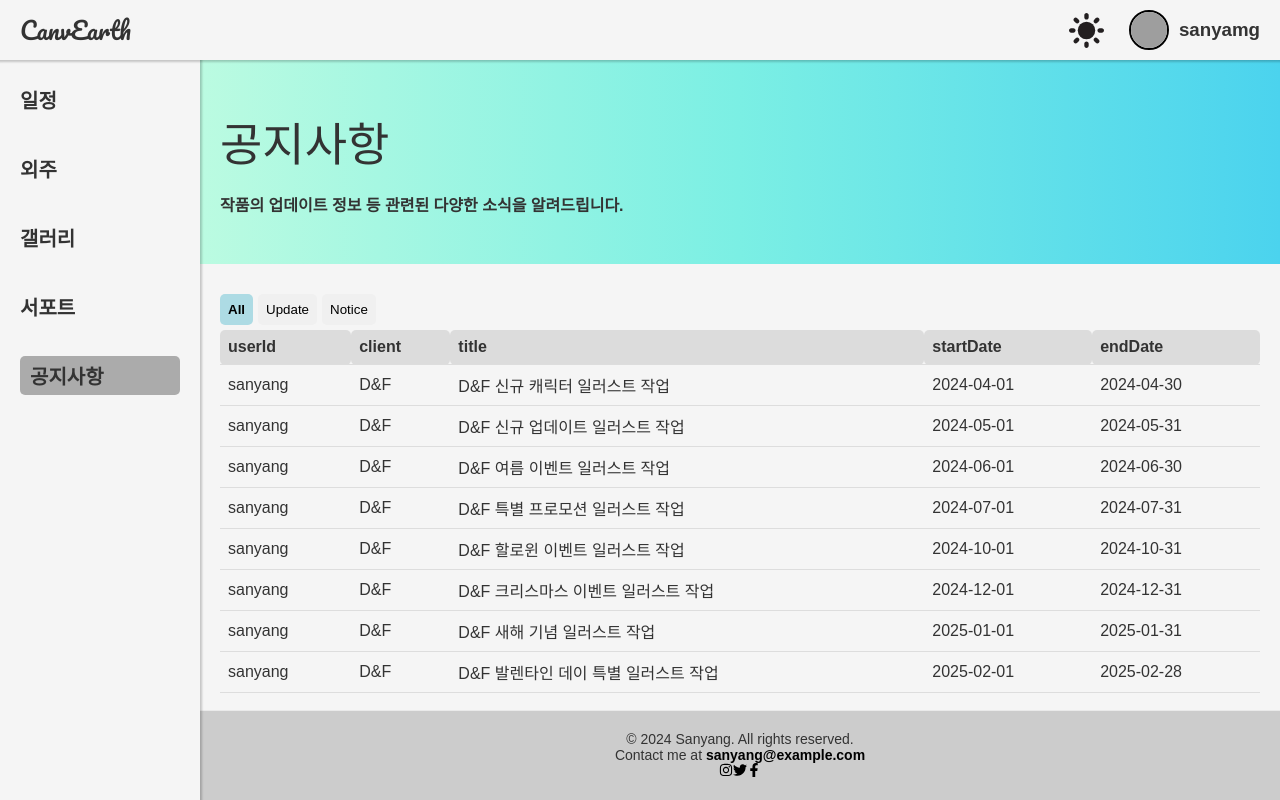
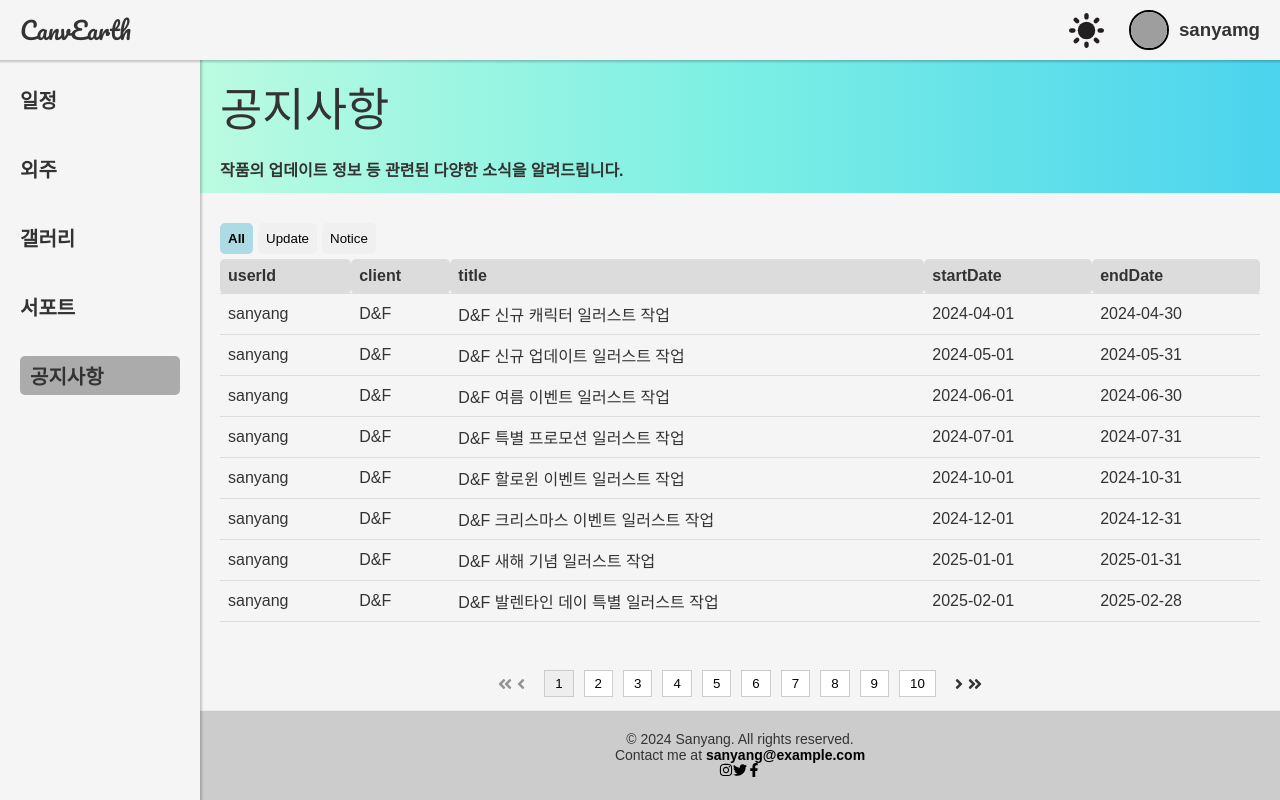
Before and after one commit to illegalTutoring/Sanyang, a Next.js app in the folder Front/: page /notification in a window 1280 px wide. Built offline with nearby package versions, Linux system fonts and the light colour scheme; no server answers; grey boxes are pictures that could not be loaded; a web font is replaced by a local one.

Commit message:
feat(notification): 페이지네이션 컴포넌트 추가

```diff
--- a/Front/src/app/notification/page.tsx
+++ b/Front/src/app/notification/page.tsx
@@ -2,7 +2,9 @@
 
 import useDarkModeStore from '@/utils/store/useThemaStore'
 import List from '@/component/TagList'
+import Pagination from '@/component/Pagination'
 import styles from './notification.module.scss'
+import React, { useState } from 'react'
 
 const NotificationPage = () => {
     const { isDarkMode } = useDarkModeStore()
@@ -71,6 +73,25 @@ const NotificationPage = () => {
         }
     }
 
+    // 데이터 예제
+    const data = Array.from({ length: 200 }, (_, index) => `Item ${index + 1}`)
+    const itemsPerPage = 10 // 한 페이지에 표시할 아이템 수
+
+    // 페이징 상태
+    const [currentPage, setCurrentPage] = useState(1)
+    const totalPage = Math.ceil(data.length / itemsPerPage)
+
+    // 현재 페이지에 따라 데이터를 잘라서 표시
+    const currentData = data.slice(
+        (currentPage - 1) * itemsPerPage,
+        currentPage * itemsPerPage,
+    )
+
+    // 페이지 변경 핸들러
+    const handlePageChange = (page: number) => {
+        setCurrentPage(page)
+    }
+
     return (
         <article className={`${isDarkMode ? 'dark' : 'light'}`}>
             <div className={styles.container}>
@@ -87,7 +108,7 @@ const NotificationPage = () => {
                 <div className={styles.list}>
                     <List
                         width="100%"
-                        height="40vh"
+                        height="100%"
                         pageSize={10}
                         columns={[
                             'userId',
@@ -103,6 +124,12 @@ const NotificationPage = () => {
                         }}
                     />
                 </div>
+                <Pagination
+                    totalPage={totalPage}
+                    limit={itemsPerPage}
+                    page={currentPage}
+                    setPage={handlePageChange}
+                />
             </div>
         </article>
     )
--- /dev/null
+++ b/Front/src/component/Pagination.module.css
@@ -0,0 +1,27 @@
+.paginationWrapper {
+    display: flex;
+    align-items: center;
+    justify-content: center;
+}
+
+.buttonWrapper {
+    display: flex;
+    margin: 0 10px;
+}
+
+.pageButton {
+    padding: 5px 10px;
+    margin: 0 5px;
+    border: 1px solid #ccc;
+    background-color: white;
+    cursor: pointer;
+}
+
+.pageButtonActive {
+    background-color: #eee;
+}
+
+.pageButtonDisabled {
+    opacity: 0.5;
+    cursor: not-allowed;
+}
--- /dev/null
+++ b/Front/src/component/Pagination.tsx
@@ -0,0 +1,80 @@
+import React, { useEffect, useState } from 'react'
+import {
+    FaAngleDoubleLeft,
+    FaAngleLeft,
+    FaAngleRight,
+    FaAngleDoubleRight,
+} from 'react-icons/fa'
+import styles from './Pagination.module.css'
+
+interface PaginationProps {
+    totalPage: number
+    limit: number
+    page: number
+    setPage: (page: number) => void
+}
+
+const Pagination: React.FC<PaginationProps> = ({
+    totalPage,
+    limit,
+    page,
+    setPage,
+}) => {
+    const [currentPageArray, setCurrentPageArray] = useState<number[]>([])
+    const [totalPageArray, setTotalPageArray] = useState<number[][]>([])
+
+    useEffect(() => {
+        const startIndex = Math.floor((page - 1) / limit) * limit
+        if (totalPageArray.length > 0) {
+            setCurrentPageArray(totalPageArray[Math.floor(startIndex / limit)])
+        }
+    }, [page, totalPageArray, limit])
+
+    useEffect(() => {
+        const pages = Array.from({ length: totalPage }, (_, i) => i + 1)
+        const slicedPageArray = sliceArrayByLimit(pages, limit)
+        setTotalPageArray(slicedPageArray)
+        setCurrentPageArray(slicedPageArray[0])
+    }, [totalPage, limit])
+
+    function sliceArrayByLimit(array: number[], limit: number): number[][] {
+        return new Array(Math.ceil(array.length / limit))
+            .fill(null)
+            .map((_, i) => array.slice(i * limit, i * limit + limit))
+    }
+
+    return (
+        <div className={styles.paginationWrapper}>
+            <FaAngleDoubleLeft
+                onClick={() => setPage(1)}
+                className={page === 1 ? styles.pageButtonDisabled : ''}
+            />
+            <FaAngleLeft
+                onClick={() => setPage(page - 1)}
+                className={page === 1 ? styles.pageButtonDisabled : ''}
+            />
+            <div className={styles.buttonWrapper}>
+                {currentPageArray.map((i) => (
+                    <button
+                        key={i}
+                        onClick={() => setPage(i)}
+                        className={`${styles.pageButton} ${page === i ? styles.pageButtonActive : ''}`}
+                        aria-current={page === i ? 'page' : undefined}
+                    >
+                        {i}
+                    </button>
+                ))}
+            </div>
+            <FaAngleRight
+                onClick={() => setPage(page + 1)}
+                className={page === totalPage ? styles.pageButtonDisabled : ''}
+            />
+            <FaAngleDoubleRight
+                onClick={() => setPage(totalPage)}
+                className={page === totalPage ? styles.pageButtonDisabled : ''}
+            />
+        </div>
+    )
+}
+
+export default Pagination
```
